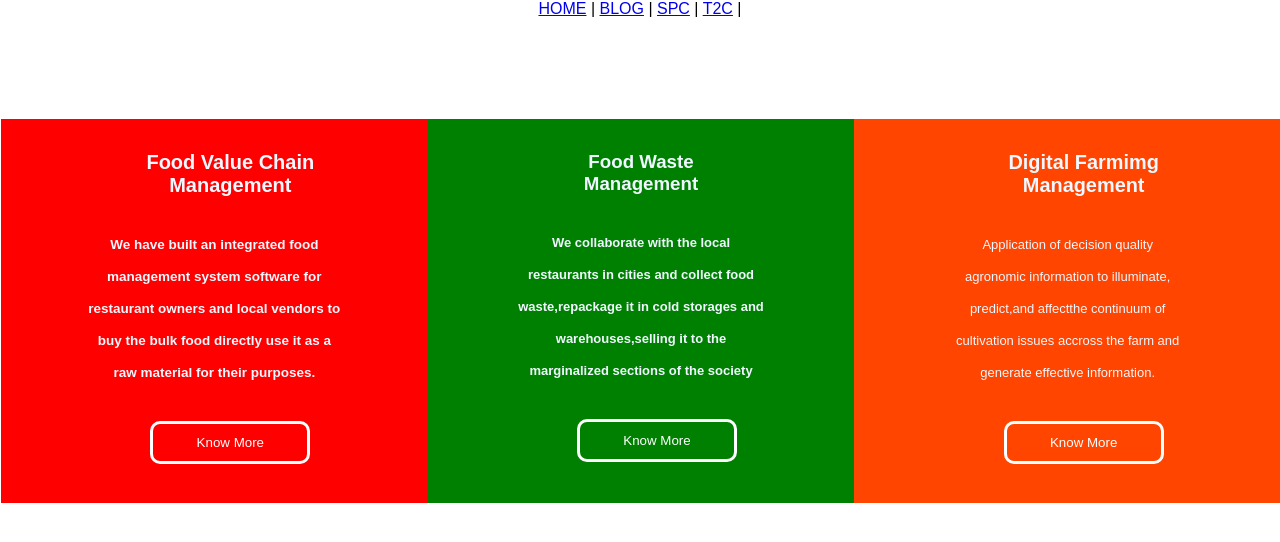
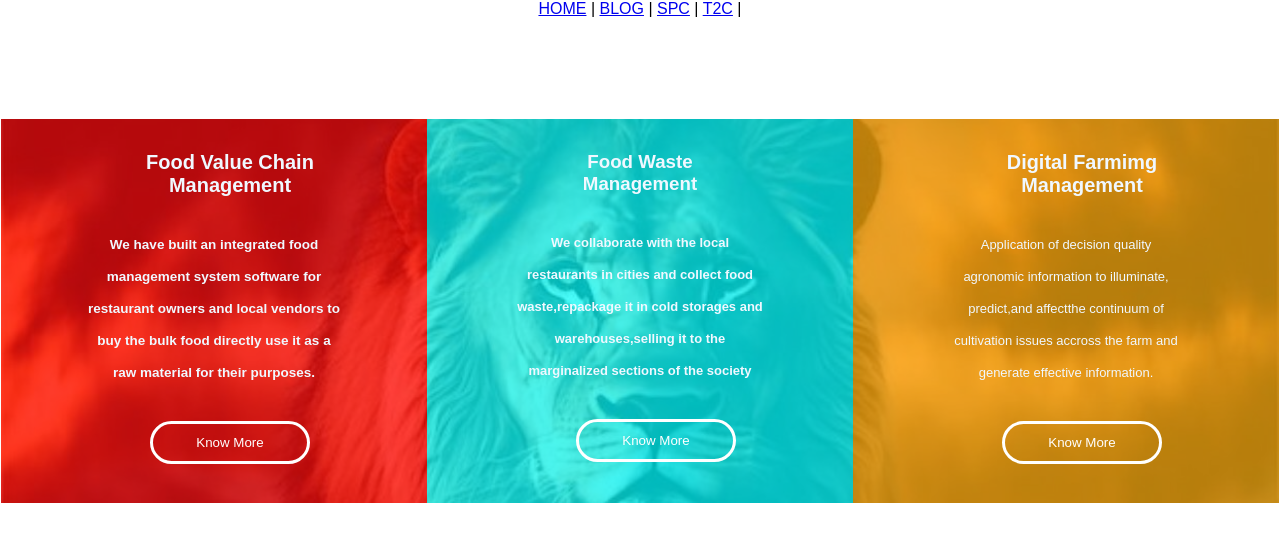
Before and after one commit to Munupeace/heptagon, a plain HTML site: page task 2 css.html in a window 1280 px wide. Drawn offline with Linux system fonts and the light colour scheme.

Commit message:
first commit

```diff
--- a/css/style.css
+++ b/css/style.css
@@ -2,17 +2,26 @@
     margin: 0;
     padding: 0;
     font-family: sans-serif;
+
+
 }
 .pookie{
+    background-image: url(../pookie.jpeg);
+background-size: cover;
+background-position: center;
+box-sizing: border-box;
+font-family: sans-serif;
     width: 100%;
     display: flex;
     margin-top: 100px;
     border: 1px solid white;
 
 
+
 }
+
 .mama{
-    background: red;
+    background: rgba(255,0,0,0.7);
 
     justify-content: center;
     height: 22rem;
@@ -43,20 +52,26 @@
     text-align: center;
 
 
+
 }
 .know-more{
 padding: 0.7rem;
-border-radius: 10px;
+border-radius: 30px;
 background-color: transparent;
 color: white;
 border: 3px solid white;
 width: 10rem;
 text-align: center;
 
+
 }
+.know-more:hover{
+   background-color: blue;
+}
+
 .papa{
 
-        background:green;
+        background: rgba(0,255,255,0.7);
         align-items: center;
         justify-content: center;
         height: 22rem;
@@ -82,7 +97,7 @@ text-align: center;
     text-align: center;
 }
 .children{
-        background:orangered;
+        background-color: rgba(255,165,0,0.7);
         align-items: center;
         justify-content: center;
         height: 22rem;
```
Also changed, not shown: me.jpg (added), pookie.jpeg (added).
